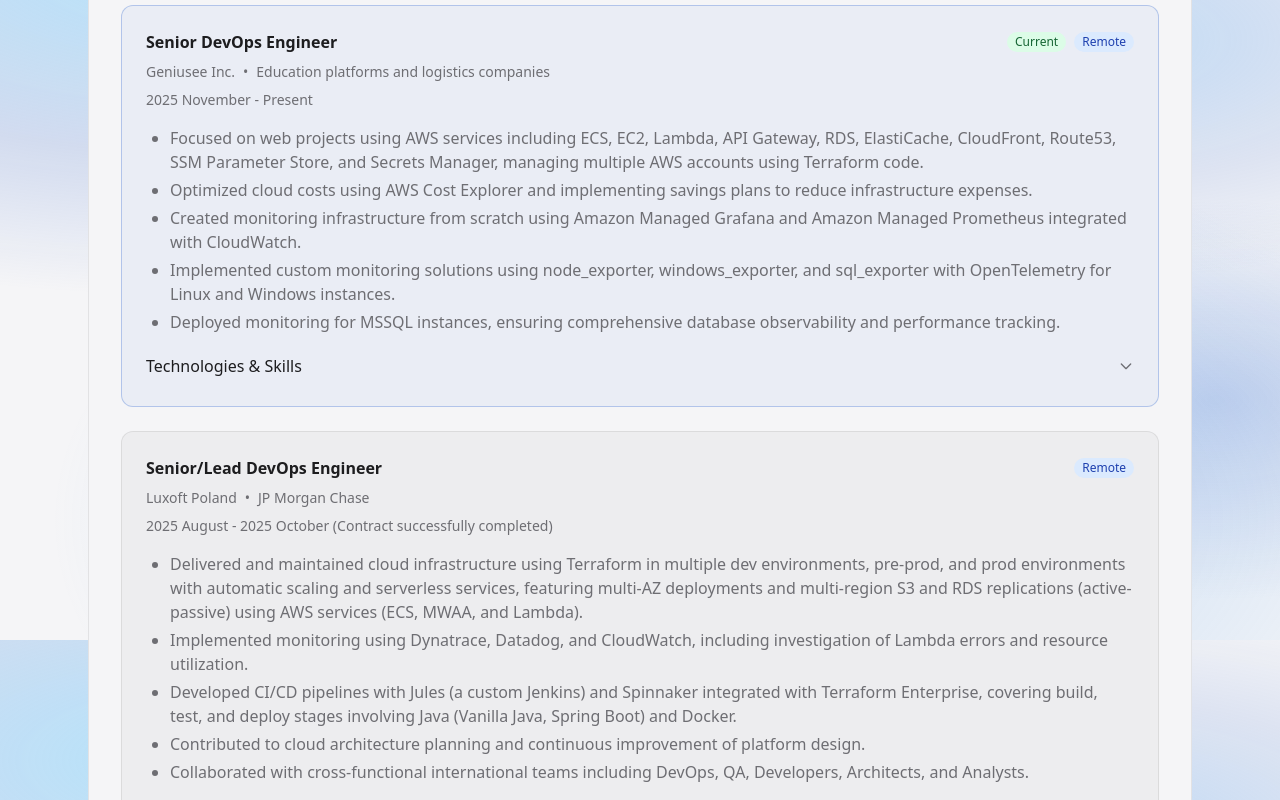
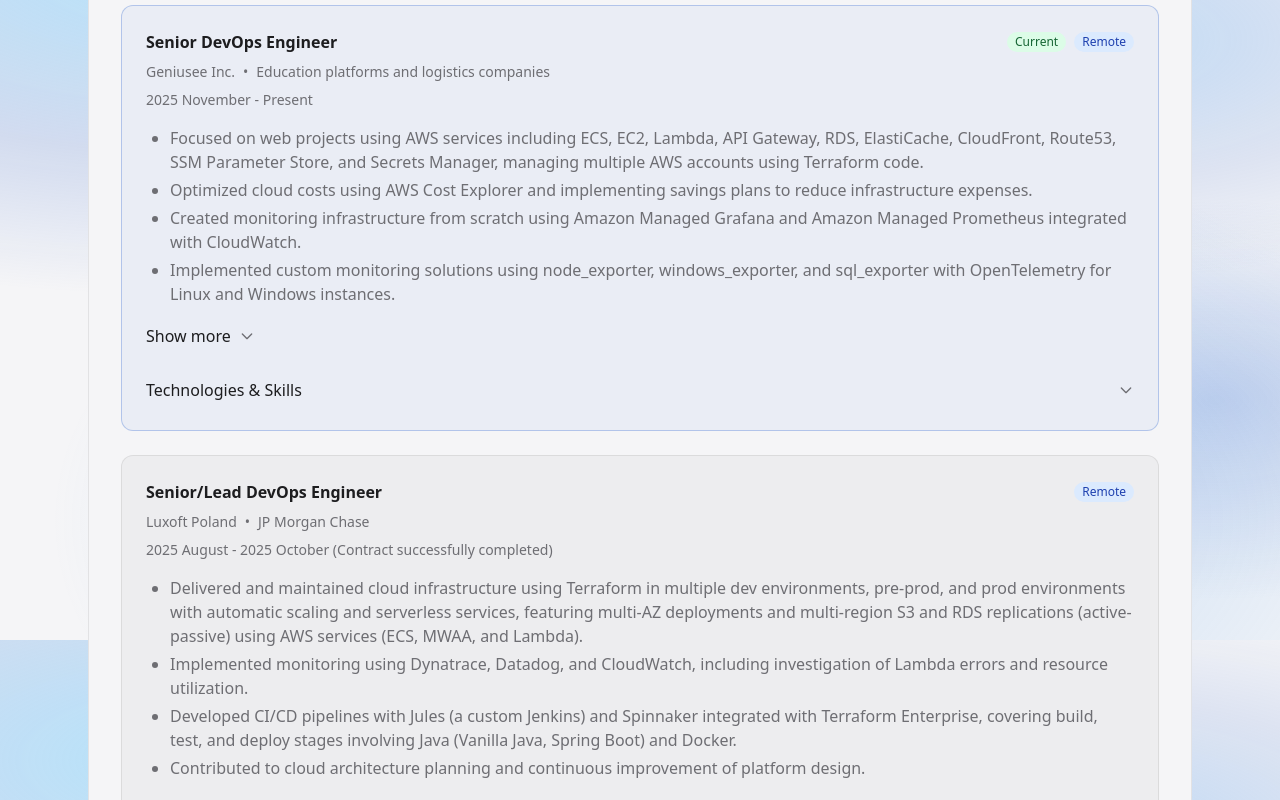
Before and after one commit to fecton/aboutme, a Next.js app: page / in a window 1280 px wide. Shown: the part 2560-3360 px from the top of the page. Built offline with nearby package versions, Linux system fonts and the light colour scheme.

Commit message:
feat: implement "Show more" button

```diff
--- a/src/components/bento/ExperienceCard.tsx
+++ b/src/components/bento/ExperienceCard.tsx
@@ -1,6 +1,7 @@
 "use client";
 
 import { GlassCard } from "@/components/ui/GlassCard";
+import { ExpandableDescription } from "@/components/ui/ExpandableDescription";
 import { ExpandableTagList } from "@/components/ui/ExpandableTagList";
 import { experiences } from "@/data/experiences";
 import { motion, useReducedMotion } from "framer-motion";
@@ -88,10 +89,7 @@
 							</span>
 						</div>
 						<p className="mb-4 text-sm text-muted">{exp.dates}</p>
-						<div
-							className="prose prose-sm dark:prose-invert max-w-none text-muted [&_ul]:list-disc [&_ul]:pl-6 [&_li]:mb-1"
-							dangerouslySetInnerHTML={{ __html: exp.description }}
-						/>
+						<ExpandableDescription html={exp.description} />
 						{exp.disciplines && (
 							<ExpandableTagList
 								title="Technologies & Skills"
--- /dev/null
+++ b/src/components/ui/ExpandableDescription.tsx
@@ -0,0 +1,128 @@
+"use client";
+
+import { motion, AnimatePresence, useReducedMotion } from "framer-motion";
+import { useId, useState } from "react";
+import { useReduceEffects } from "@/components/providers/ReduceEffectsProvider";
+
+const springTransition = {
+	type: "spring" as const,
+	stiffness: 180,
+	damping: 28,
+};
+
+const instantTransition = { duration: 0 };
+
+interface ExpandableDescriptionProps {
+	html: string;
+	maxBullets?: number;
+	maxChars?: number;
+	className?: string;
+}
+
+function truncateListHtml(html: string, maxBullets: number): {
+	truncated: string;
+	full: string;
+	needsExpand: boolean;
+} {
+	const liMatches = html.match(/<li>[\s\S]*?<\/li>/g);
+	if (!liMatches || liMatches.length <= maxBullets) {
+		return { truncated: html, full: html, needsExpand: false };
+	}
+	const truncated = "<ul>" + liMatches.slice(0, maxBullets).join("") + "</ul>";
+	return { truncated, full: html, needsExpand: true };
+}
+
+function truncatePlainText(html: string, maxChars: number): {
+	truncated: string;
+	full: string;
+	needsExpand: boolean;
+} {
+	const stripped = html.replace(/<[^>]*>/g, "").trim();
+	if (stripped.length <= maxChars) {
+		return { truncated: html, full: html, needsExpand: false };
+	}
+	const truncated = stripped.slice(0, maxChars).trim() + "…";
+	return {
+		truncated: `<p>${truncated}</p>`,
+		full: html,
+		needsExpand: true,
+	};
+}
+
+export function ExpandableDescription({
+	html,
+	maxBullets = 4,
+	maxChars = 300,
+	className = "",
+}: ExpandableDescriptionProps) {
+	const [isOpen, setIsOpen] = useState(false);
+	const prefersReducedMotion = useReducedMotion();
+	const { reduceEffects } = useReduceEffects();
+	const skipAnimations = reduceEffects || prefersReducedMotion;
+	const contentId = useId();
+	const triggerId = useId();
+
+	const isList = /<ul>[\s\S]*<\/ul>/.test(html);
+	const { truncated, full, needsExpand } = isList
+		? truncateListHtml(html, maxBullets)
+		: truncatePlainText(html, maxChars);
+
+	const displayHtml = needsExpand && !isOpen ? truncated : full;
+
+	if (!html.trim()) return null;
+
+	return (
+		<div className={className}>
+			<div
+				id={contentId}
+				className="prose prose-sm dark:prose-invert max-w-none text-muted [&_ul]:list-disc [&_ul]:pl-6 [&_li]:mb-1"
+				dangerouslySetInnerHTML={{ __html: displayHtml }}
+			/>
+			<AnimatePresence initial={false}>
+				{needsExpand && (
+					<motion.div
+						initial={false}
+						animate={{ opacity: 1 }}
+						exit={{ opacity: 0 }}
+						className="mt-2"
+					>
+						<button
+							type="button"
+							onClick={() => setIsOpen(!isOpen)}
+							aria-expanded={isOpen}
+							aria-controls={contentId}
+							aria-label={isOpen ? "Show less" : "Show more"}
+							id={triggerId}
+							className="group flex min-h-[44px] min-w-[44px] cursor-pointer items-center gap-2 rounded-lg py-2 font-medium text-foreground transition-colors hover:text-accent focus-visible:outline-none focus-visible:ring-2 focus-visible:ring-accent"
+						>
+							<span>{isOpen ? "Show less" : "Show more"}</span>
+							<motion.span
+								className="inline-block text-muted transition-colors group-hover:text-accent"
+								animate={{ rotate: isOpen ? 180 : 0 }}
+								transition={
+									skipAnimations ? instantTransition : springTransition
+								}
+								aria-hidden
+							>
+								<svg
+									className="h-4 w-4"
+									fill="none"
+									stroke="currentColor"
+									viewBox="0 0 24 24"
+									aria-hidden
+								>
+									<path
+										strokeLinecap="round"
+										strokeLinejoin="round"
+										strokeWidth={2}
+										d="M19 9l-7 7-7-7"
+									/>
+								</svg>
+							</motion.span>
+						</button>
+					</motion.div>
+				)}
+			</AnimatePresence>
+		</div>
+	);
+}
```
